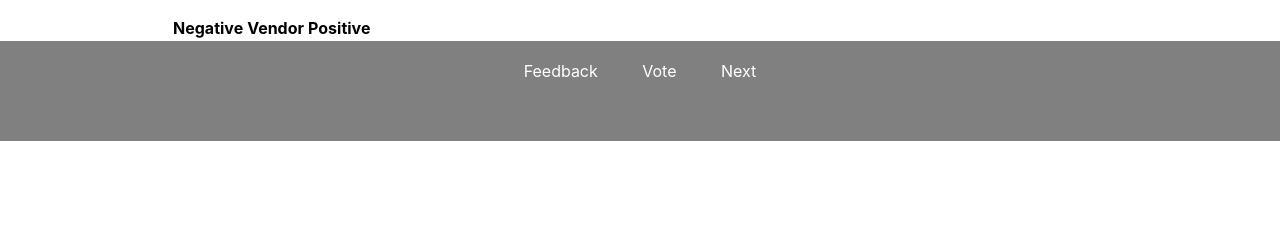
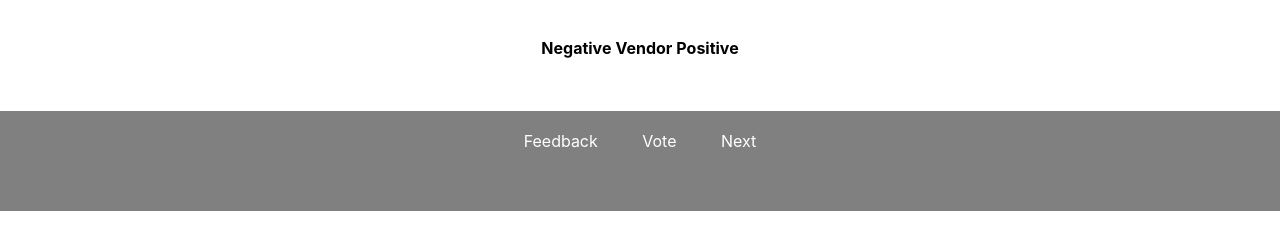
Before and after one commit to emojirank/web, a website: page results.html in a window 1280 px wide. Shown: the part 89-338 px from the top of the page. Drawn offline with nearby package versions, Linux system fonts and the light colour scheme; no server answers.

Commit message:
Improve results table layout.

```diff
--- a/results.js
+++ b/results.js
@@ -89,7 +89,7 @@ function getData() {
       }
       glyph_row.append(negative_column);
 
-      glyph_row.append($("<td>").text(emoji.vendor_name));
+      glyph_row.append($("<td style=\"text-align: center;\">").text(emoji.vendor_name));
 
       var positive_column = $("<td>");
       if (emoji.glyph_score > 0) {
--- a/style.css
+++ b/style.css
@@ -121,6 +121,12 @@ div#footer_text {
   padding: 20px;
 }
 
+table#glyph_rows {
+  margin: auto;
+  padding: 20px;
+  padding-bottom: 50px;
+}
+
 .glyph_row {
   height: 36px;
 }
```
